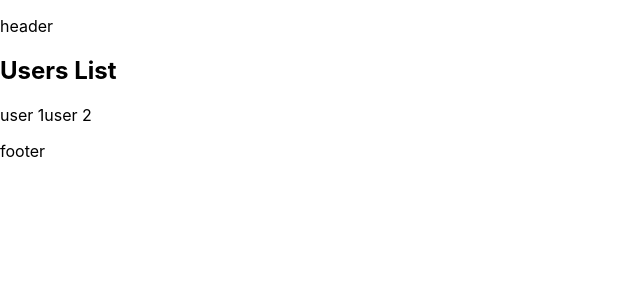
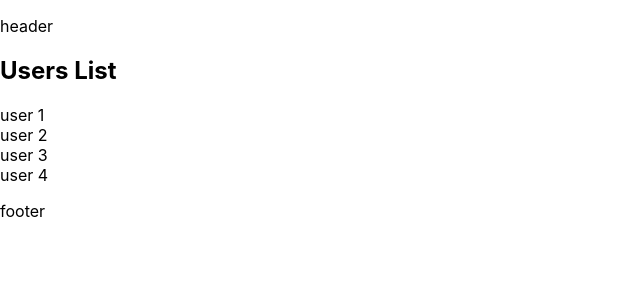
Before and after one commit to aqorbani/next13, a Next.js app: page /users in a window 1280 px wide. Shown: the top 300 px of the page, without its empty margins (0-640 px from the left). Built offline with nearby package versions, Linux system fonts and the light colour scheme.

Commit message:
dynamic routing with Link component

```diff
--- a/pages/users/index.js
+++ b/pages/users/index.js
@@ -1,9 +1,21 @@
+import Link from "next/link";
+
+const users = [
+  { id: 1, name: 1 },
+  { id: 2, name: 2 },
+  { id: 3, name: 3 },
+  { id: 4, name: 4 },
+];
+
 export default function Users() {
   return (
     <>
       <h2>Users List</h2>
-      <a>user 1</a>
-      <a>user 2</a>
+      {users.map((item) => (
+        <div key={item.id}>
+          <Link href={`/users/${item.id}`}>user {item.name}</Link>
+        </div>
+      ))}
     </>
   );
 }
```
